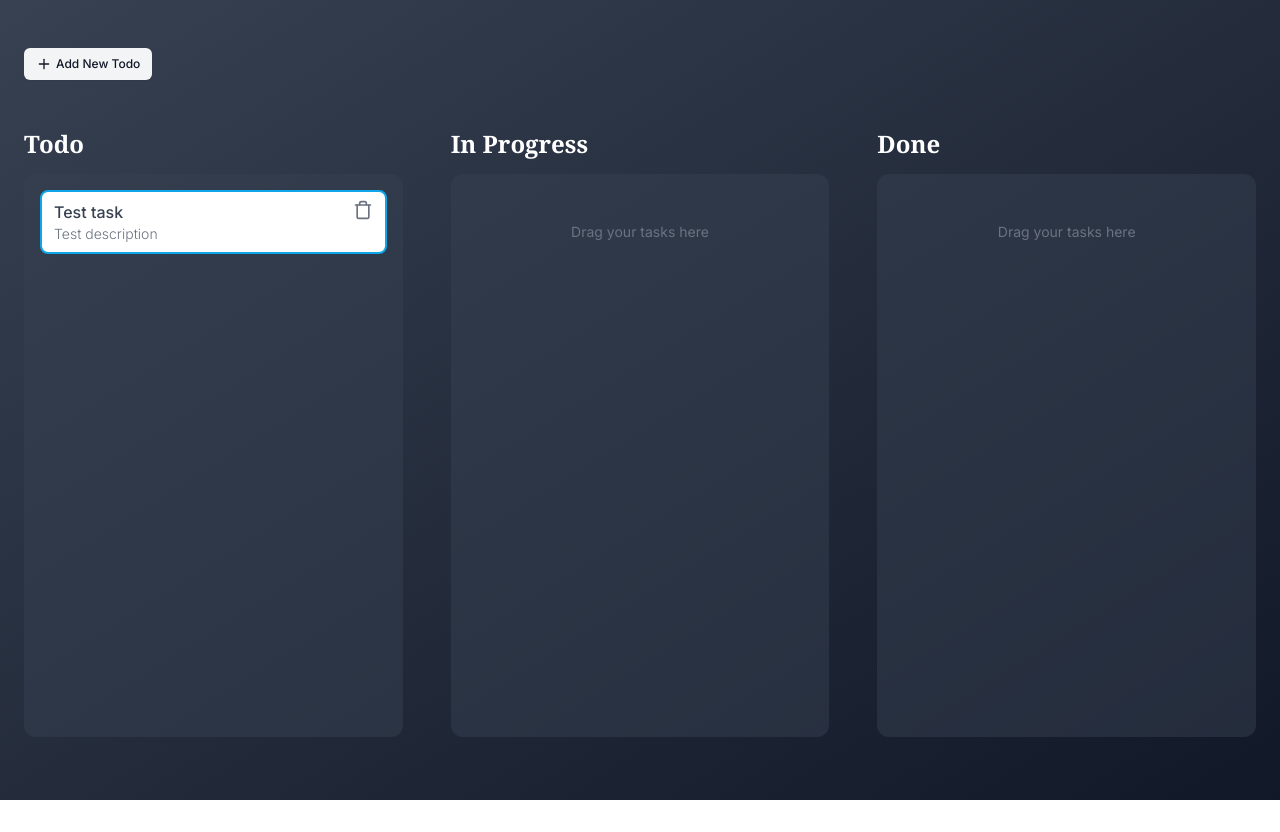
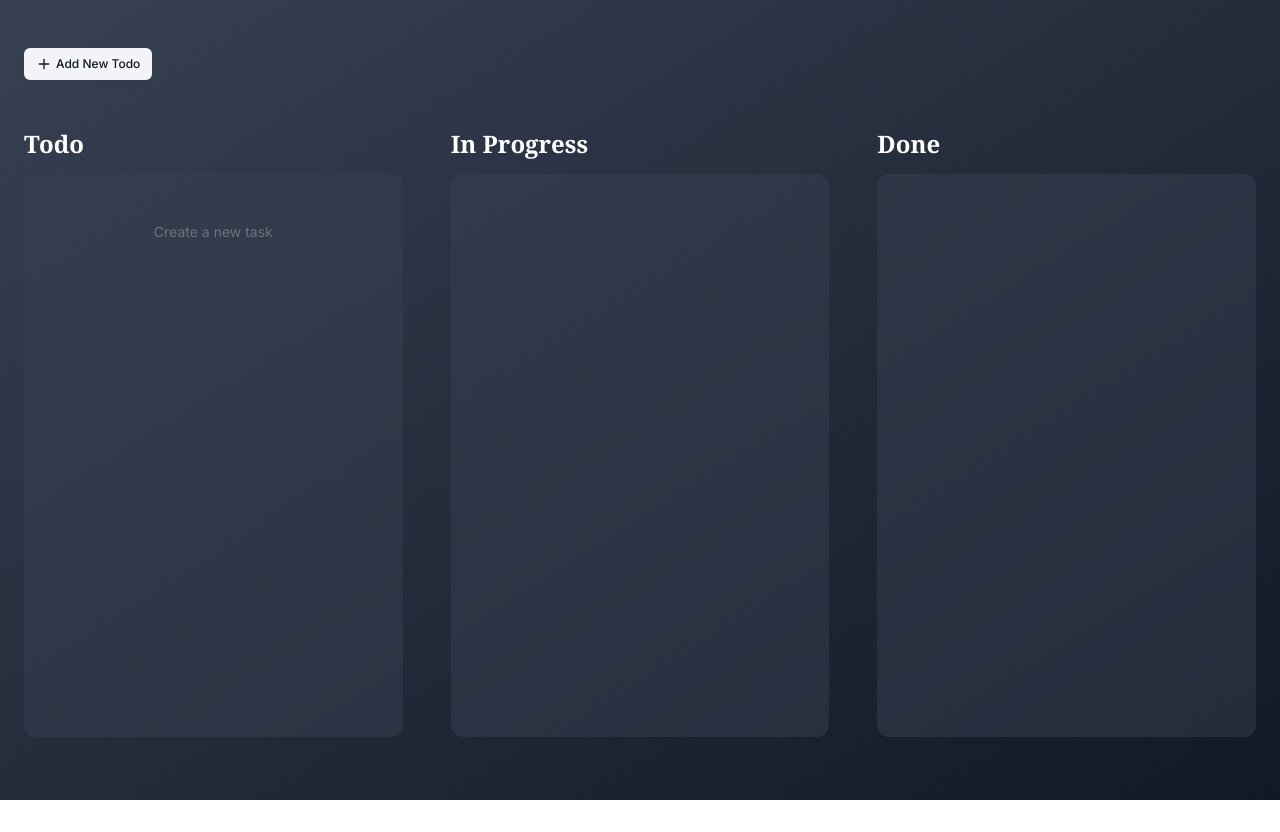
Before and after one commit to capricornus44/kanban_board, a Next.js app: page / in a window 1280 px wide. Built offline with nearby package versions, Linux system fonts and the light colour scheme.

Commit message:
install zustand and create task store with actions

```diff
--- a/components/column.tsx
+++ b/components/column.tsx
@@ -1,27 +1,40 @@
+'use client'
+
+import { Status, useTaskStore } from '@/lib/task-store'
 import Task from './task'
-
-const tasks = [
-  {
-    id: '1',
-    title: 'Test task',
-    description: 'Test description',
-    status: 'TODO'
-  }
-]
+import { useMemo } from 'react'
 
 type ColumnProps = {
   title: string
-  status: string
+  status: Status
 }
 
 export default function Column({ title, status }: ColumnProps) {
-  const filteredTasks = tasks.filter(task => task.status === status)
+  const tasks = useTaskStore(state => state.tasks)
+  const draggedTask = useTaskStore(state => state.draggedTask)
+  const updateStatus = useTaskStore(state => state.updateStatus)
+  const dragTask = useTaskStore(state => state.dragTask)
+
+  const filteredTasks = useMemo(
+    () => tasks.filter(task => task.status === status),
+    [tasks, status]
+  )
+
+  const handleDrop = (e: React.DragEvent<HTMLDivElement>) => {
+    if (!draggedTask) return
+    updateStatus(draggedTask, status)
+    dragTask(null)
+  }
 
   return (
     <section className='h-full flex-1'>
       <h2 className='font-serif text-2xl font-semibold'>{title}</h2>
 
-      <div className='mt-3.5 h-4/5 w-full rounded-xl bg-gray-700/50 p-4'>
+      <div
+        onDrop={handleDrop}
+        onDragOver={e => e.preventDefault()}
+        className='mt-3.5 h-4/5 w-full rounded-xl bg-gray-700/50 p-4'
+      >
         <div className='flex flex-col gap-4'>
           {filteredTasks.map(task => (
             <Task key={task.id} {...task} />
--- a/components/new-todo-dialog.tsx
+++ b/components/new-todo-dialog.tsx
@@ -13,8 +13,11 @@ import {
 import { Input } from '@/components/ui/input'
 import { Textarea } from './ui/textarea'
 import { PlusIcon } from 'lucide-react'
+import { useTaskStore } from '@/lib/task-store'
 
 export default function NewTodoDialog() {
+  const addTask = useTaskStore(state => state.addTask)
+
   const handleSubmit = (e: React.FormEvent<HTMLFormElement>) => {
     e.preventDefault()
 
@@ -24,7 +27,7 @@ export default function NewTodoDialog() {
 
     if (typeof title !== 'string' || typeof description !== 'string') return
 
-    console.log('data', { title, description })
+    addTask(title, description)
   }
 
   return (
@@ -57,6 +60,7 @@ export default function NewTodoDialog() {
               id='title'
               name='title'
               placeholder='Todo title...'
+              autoComplete='none'
               className='col-span-4'
             />
           </div>
--- a/components/task.tsx
+++ b/components/task.tsx
@@ -1,15 +1,22 @@
 import { cn } from '@/lib/utils'
 import { TrashIcon } from 'lucide-react'
+import { Status, useTaskStore } from '@/lib/task-store'
 
 type TaskProps = {
+  id: string
   title: string
-  description: string
-  status: string
+  description?: string
+  status: Status
 }
 
-export default function Task({ title, description, status }: TaskProps) {
+export default function Task({ id, title, description, status }: TaskProps) {
+  const removeTask = useTaskStore(state => state.removeTask)
+  const dragTask = useTaskStore(state => state.dragTask)
+
   return (
     <div
+      draggable
+      onDragStart={() => dragTask(id)}
       className={cn(
         'flex cursor-move items-start justify-between rounded-lg bg-white px-3 py-2 text-gray-900',
         {
@@ -24,7 +31,7 @@ export default function Task({ title, description, status }: TaskProps) {
         <p className='text-sm font-light text-gray-500'>{description}</p>
       </div>
 
-      <button className='cursor-pointer'>
+      <button className='cursor-pointer' onClick={() => removeTask(id)}>
         <TrashIcon className='h-5 w-5 text-gray-500 hover:text-rose-400' />
       </button>
     </div>
--- /dev/null
+++ b/lib/task-store.ts
@@ -0,0 +1,46 @@
+import { create } from 'zustand'
+import { nanoid } from 'nanoid'
+
+export type Status = 'TODO' | 'IN_PROGRESS' | 'DONE'
+
+export type Task = {
+  id: string
+  title: string
+  description?: string
+  status: Status
+}
+
+export type State = {
+  tasks: Task[]
+  draggedTask: string | null
+}
+
+export type Actions = {
+  addTask: (title: string, description?: string) => void
+  dragTask: (id: string | null) => void
+  removeTask: (title: string) => void
+  updateStatus: (title: string, status: Status) => void
+}
+
+export const useTaskStore = create<State & Actions>()(set => ({
+  tasks: [],
+  draggedTask: null,
+  addTask: (title: string, description?: string) =>
+    set(state => ({
+      tasks: [
+        ...state.tasks,
+        { id: nanoid(), title, description, status: 'TODO' }
+      ]
+    })),
+  dragTask: (id: string | null) => set({ draggedTask: id }),
+  removeTask: (id: string) =>
+    set(state => ({
+      tasks: state.tasks.filter(task => task.id !== id)
+    })),
+  updateStatus: (id: string, status: Status) =>
+    set(state => ({
+      tasks: state.tasks.map(task =>
+        task.id === id ? { ...task, status } : task
+      )
+    }))
+}))
--- a/package.json
+++ b/package.json
@@ -14,10 +14,12 @@
     "@radix-ui/react-slot": "^1.0.2",
     "class-variance-authority": "^0.7.0",
     "lucide-react": "^0.292.0",
+    "nanoid": "^5.0.3",
     "next": "14.0.3",
     "react": "^18",
     "react-dom": "^18",
-    "tailwindcss-animate": "^1.0.7"
+    "tailwindcss-animate": "^1.0.7",
+    "zustand": "^4.4.6"
   },
   "devDependencies": {
     "@types/node": "^20",
```
Also changed, not shown: tailwind.config.ts (+6 -6 lines), 1 other file (tests, documents, lock files or other folders).
